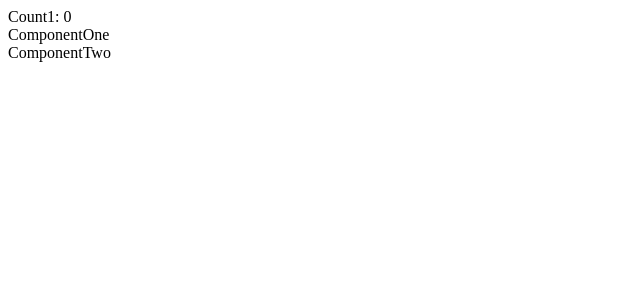
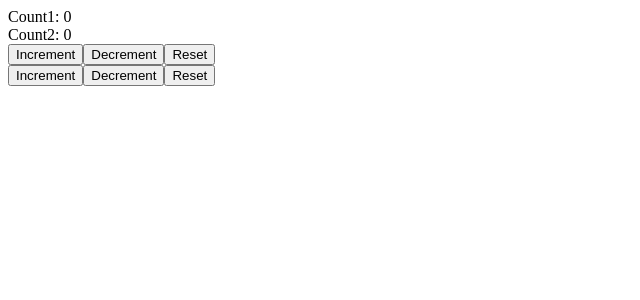
Before and after one commit to super-simon/ok10-dec-2022-react-ht, a React (Create React App) app: page / in a window 1280 px wide. Shown: the top 300 px of the page, without its empty margins (0-640 px from the left). Built offline with nearby package versions, Linux system fonts and the light colour scheme.

Commit message:
counter 1, counter 2

```diff
--- a/src/components/ComponentOne.js
+++ b/src/components/ComponentOne.js
@@ -1,7 +1,15 @@
+import { useDispatch } from "react-redux";
+import { count1Actions } from "../redux/slices";
+
 const ComponentOne = () => {
+  const dispatch = useDispatch();
   return (
-    <div>ComponentOne</div>
-  )
-}
+    <div>
+      <button onClick={() => dispatch(count1Actions.inc())}>Increment</button>
+      <button onClick={() => dispatch(count1Actions.dec())}>Decrement</button>
+      <button onClick={() => dispatch(count1Actions.res())}>Reset</button>
+    </div>
+  );
+};
 
-export {ComponentOne}
+export { ComponentOne };
--- a/src/components/ComponentTwo.js
+++ b/src/components/ComponentTwo.js
@@ -1,7 +1,15 @@
+import { useDispatch } from "react-redux";
+import { count2Actions } from "../redux/slices";
+
 const ComponentTwo = () => {
+  const dispatch = useDispatch();
   return (
-    <div>ComponentTwo</div>
-  )
-}
+    <div>
+      <button onClick={() => dispatch(count2Actions.inc())}>Increment</button>
+      <button onClick={() => dispatch(count2Actions.dec())}>Decrement</button>
+      <button onClick={() => dispatch(count2Actions.res(100))}>Reset</button>
+    </div>
+  );
+};
 
-export {ComponentTwo}
+export { ComponentTwo };
--- a/src/components/Header.js
+++ b/src/components/Header.js
@@ -2,9 +2,11 @@ import { useSelector } from "react-redux";
 
 const Header = () => {
   const { count1 } = useSelector((state) => state.count1);
+  const { count2 } = useSelector((state) => state.count2);
   return (
     <div>
       <div>Count1: {count1}</div>
+      <div>Count2: {count2}</div>
     </div>
   );
 };
--- /dev/null
+++ b/src/redux/slices/count2.slice.js
@@ -0,0 +1,27 @@
+import { createSlice } from "@reduxjs/toolkit";
+
+const initialState = {
+  count2: 0,
+};
+
+const slice = createSlice({
+  name: "count2Slice",
+  initialState,
+  reducers: {
+    inc: (state) => {
+      state.count2 += 1;
+    },
+    dec: (state) => {
+      state.count2 -= 1;
+    },
+    res: (state, action) => {
+      state.count2 = action.payload;
+    },
+  },
+});
+
+const { reducer: count2Reducer, actions } = slice;
+
+const { ...count2Actions } = actions;
+
+export { count2Reducer, count2Actions };
--- a/src/redux/slices/index.js
+++ b/src/redux/slices/index.js
@@ -1 +1,2 @@
 export * from "./count1.slice";
+export * from "./count2.slice";
--- a/src/redux/store.js
+++ b/src/redux/store.js
@@ -1,8 +1,9 @@
 import { combineReducers, configureStore } from "@reduxjs/toolkit";
-import { count1Reducer } from "./slices";
+import { count1Reducer, count2Reducer } from "./slices";
 
 const rootReducer = combineReducers({
   count1: count1Reducer,
+  count2: count2Reducer,
 });
 
 const setupStore = () =>
```
